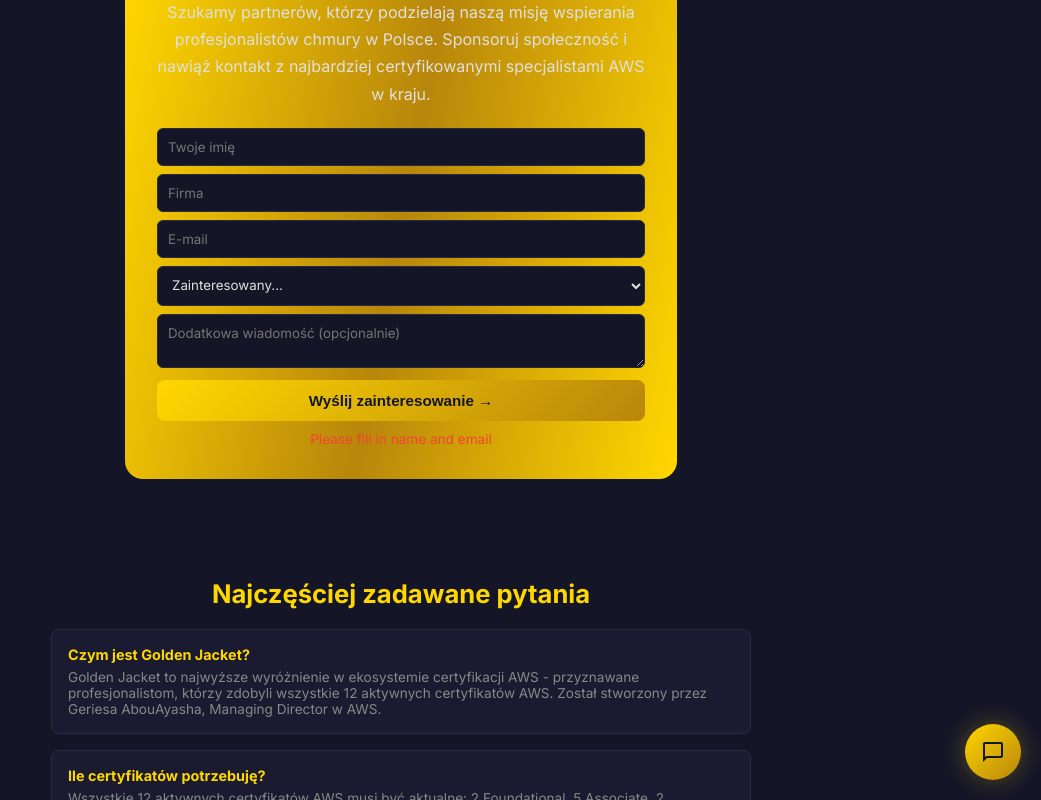
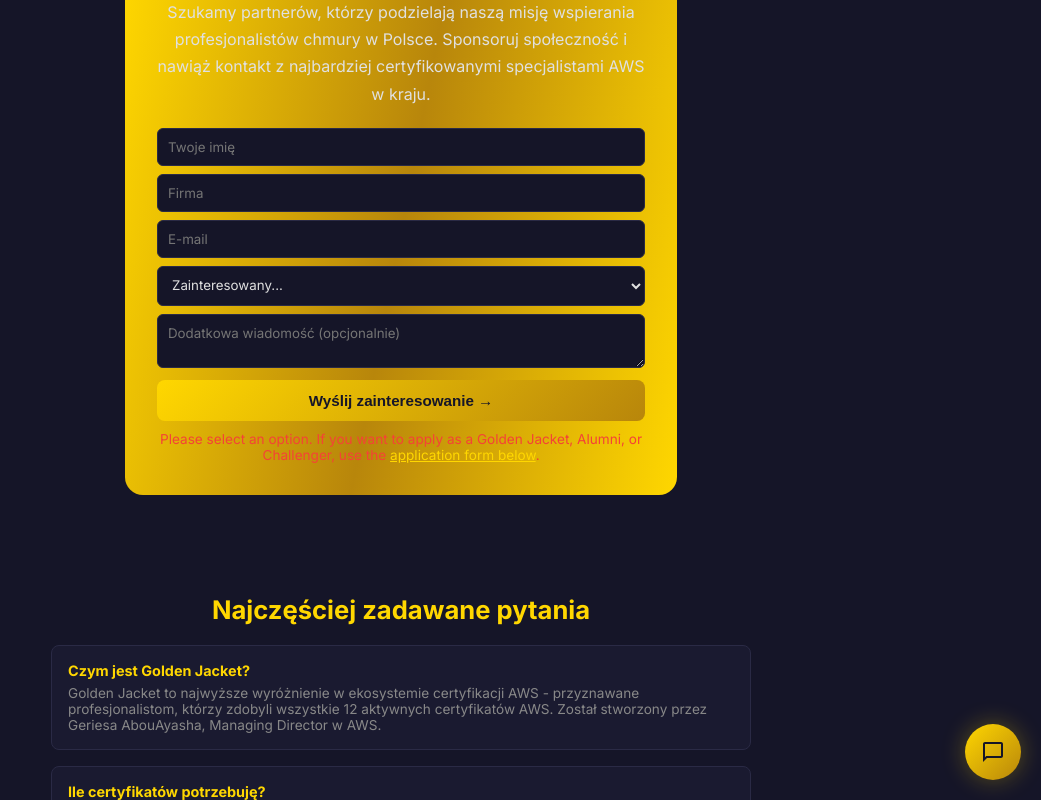
Before and after one commit to goldenjackets-community/golden-jackets-poland, a plain HTML site: page index.html in a window 1280 px wide. Both pictures are taken after a click on the button "Wyślij zainteresowanie →". Shown: the part 6267-7067 px from the top of the page, without its empty margins (239-1280 px from the left). Drawn offline with Linux system fonts and the light colour scheme; no server answers.

Commit message:
Add sponsor form validation: require tier selection, redirect to apply form for member submissions

```diff
--- a/index.html
+++ b/index.html
@@ -1007,7 +1007,9 @@
       var name=document.getElementById('sponsorName').value;
       var company=document.getElementById('sponsorCompany').value;
       var email=document.getElementById('sponsorEmail').value;
-
+      var tier=document.getElementById('sponsorTier').value;
+
+      if(!tier){s.innerHTML='<span style="color:#f44336">Please select an option. If you want to apply as a Golden Jacket, Alumni, or Challenger, use the <a href="#" onclick="document.getElementById(\'applyForm\').classList.add(\'open\');return false;" style="color:#FFD700;text-decoration:underline;">application form below</a>.</span>';return;}
       if(!name||!email){s.innerHTML='<span style="color:#f44336">Please fill in name and email</span>';return;}
       s.innerHTML='<span style="color:var(--gold)">Sending...</span>';
       fetch('https://POLAND-API-PLACEHOLDER.execute-api.eu-central-1.amazonaws.com/sponsor',{method:'POST',headers:{'Content-Type':'application/json'},
```
